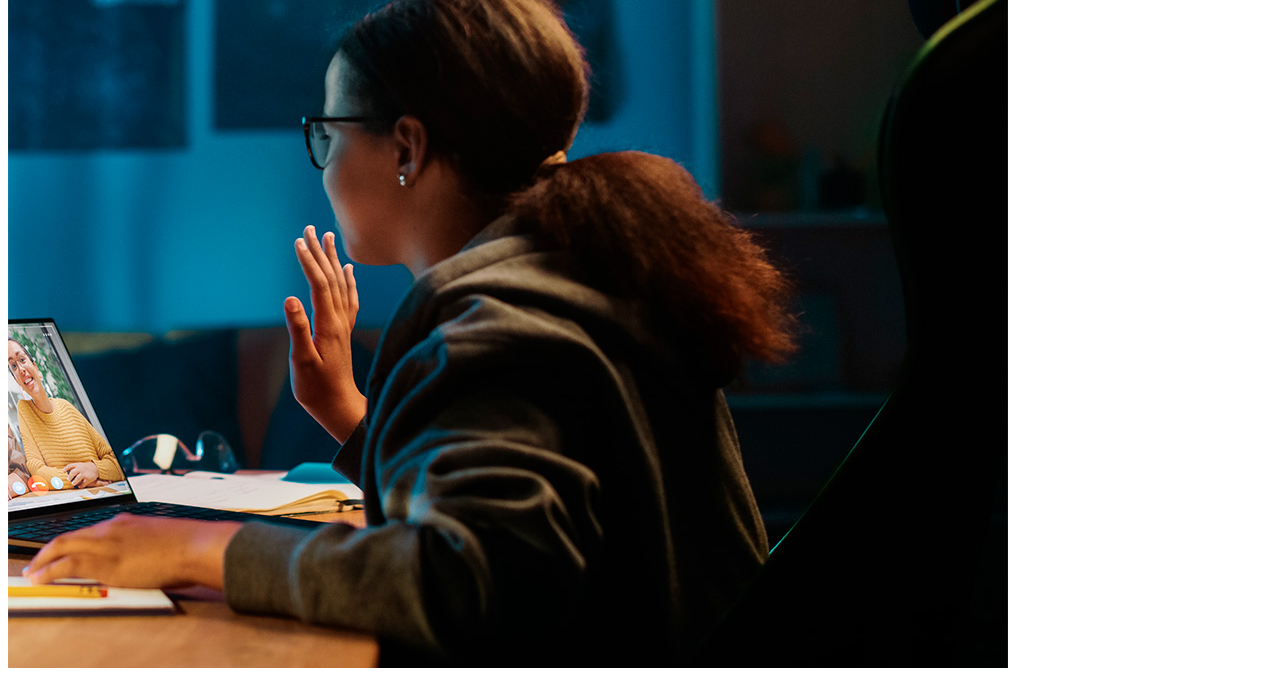
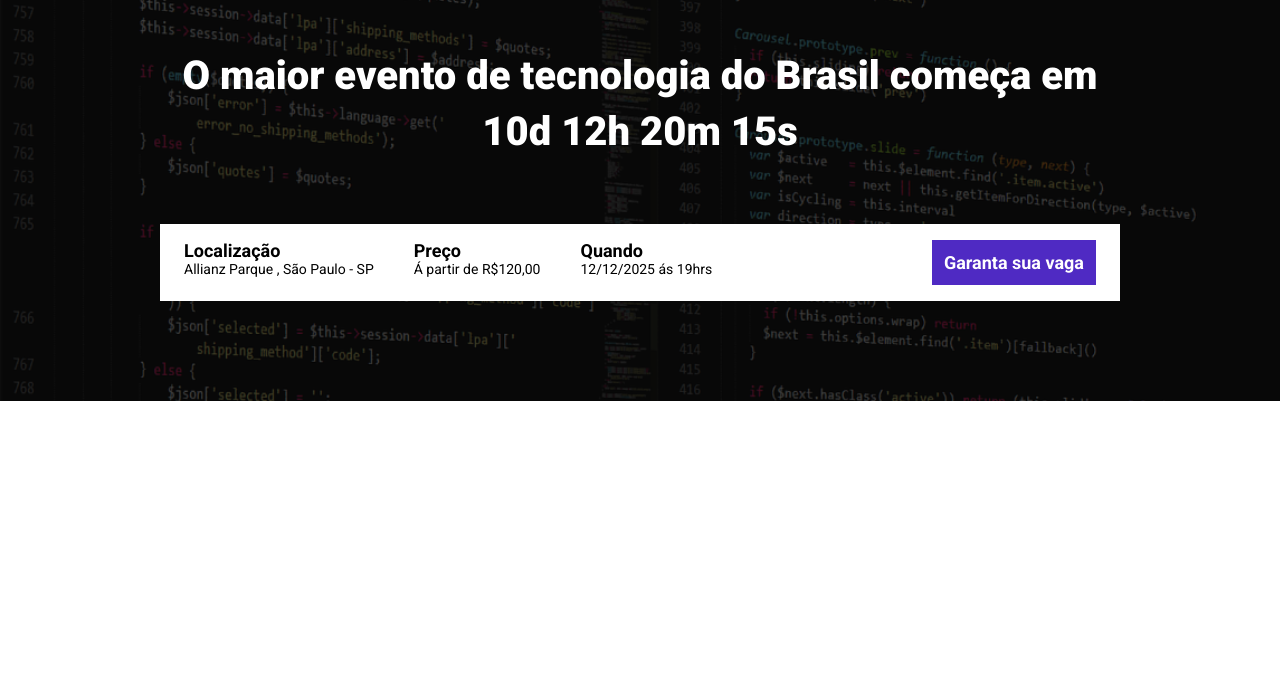
Before and after one commit to MatheusChaagas95/Ebac-tech-talks, a website built with Parcel: page src/index.html in a window 1280 px wide. Shown: the part 160-840 px from the top of the page. After the commit the page ends 800 px from the top, so only its background shows below. Built offline with nearby package versions, Linux system fonts and the light colour scheme.

Commit message:
Criando o hero e os botões

```diff
--- a/src/index.html
+++ b/src/index.html
@@ -4,11 +4,37 @@
     <meta charset="UTF-8" />
     <meta name="viewport" content="width=device-width, initial-scale=1.0" />
     <title>EBAC Talks</title>
+    <link rel="preconnect" href="https://fonts.googleapis.com">
+    <link rel="preconnect" href="https://fonts.gstatic.com" crossorigin>
+    <link href="https://fonts.googleapis.com/css2?family=Roboto:wght@400;700;900&display=swap" rel="stylesheet">
     <link rel="stylesheet" href="styles/main.scss"/>
 </head>
 <body>
-    <h1>Bem-vindo ao EBAC Talks!</h1>
-    <img src="./images/backend.png" alt="">
+    <header class="hero">
+        <div class="container">
+            <img class="hero__logo" src="./images/ebac_logo.svg" alt="EBAC">
+            <p class="hero__text">O maior evento de tecnologia do Brasil começa em 10d 12h 20m 15s</p>
+            <div class="infos-bar">
+                <ul class="infos-bar__infos">
+                    <li class="infos-bar__infos__item">
+                        <b>Localização</b>
+                        Allianz Parque , São Paulo - SP
+                    </li>
+                    <li class="infos-bar__infos__item">
+                        <b>Preço</b>
+                        Á partir de R$120,00
+                    </li>
+                    <li class="infos-bar__infos__item">
+                        <b>Quando</b>
+                        12/12/2025 ás 19hrs
+                    </li>
+                </ul>
+                <a href="#" class="button button--primary">
+                    Garanta sua vaga
+                </a>
+            </div>
+        </div>
+    </header>
     <script src="scripts/main.js"></script>
 </body>
 </html>
--- /dev/null
+++ b/src/styles/_hero.scss
@@ -0,0 +1,52 @@
+.hero {
+    padding-top: 64px;
+    padding-bottom: 100px;
+    background-image: url(../images/fundo.png);
+    background-repeat: no-repeat;
+    background-size: cover;
+    position:relative;
+
+    .container {
+        position: relative;
+    }
+
+    &::before {
+        position: absolute;
+        top: 0;
+        left: 0;
+        width: 100%;
+        height: 100%;
+        background-color: #000;
+        content: '';
+        opacity: .7;
+    }
+
+    &__text {
+        margin-top: 64px;
+        margin-bottom: 64px;
+        font-size: 40px;
+        line-height: 56px;
+        font-weight: 800;
+        text-align: center;
+    }
+
+    &__logo {
+        margin: 0 auto;
+        height: 80px;
+        display: block;
+    }
+
+    @media (max-width: 640px) {
+        padding: 40px 0;
+
+        &__logo {
+            height: 24px;
+        }
+
+        &__text {
+            font-size: 22px;
+            line-height: 24px;
+            margin: 24px 0;
+        }
+    }
+}
--- /dev/null
+++ b/src/styles/components/_buttons.scss
@@ -0,0 +1,23 @@
+.button {
+    padding: 12px;
+    font-size: 18px;
+    font-weight: bold;
+    text-decoration: none;
+    text-align: center;
+    white-space: nowrap;
+
+    &--primary {
+        color: #fff;
+        background-color: #4f2ac3;
+    }
+
+    @media (max-width: 640px) {
+        display: block;
+        width: 100%;
+    }
+
+    @media (max-width: 1024px) {
+        display: flex;
+        align-items: center;
+    }
+}
--- /dev/null
+++ b/src/styles/components/_infos-bar.scss
@@ -0,0 +1,40 @@
+.infos-bar {
+    padding: 16px 24px;
+    background-color: #fff;
+    display: flex;
+    justify-content: space-between;
+
+    &__infos {
+        display: flex;
+        gap: 40px;
+
+        &__item {
+            font-size: 14px;
+            color: #000;
+
+            b {
+                color: #000;
+                font-size: 18px;
+                display: block;
+            }
+        }
+    }
+
+    @media (max-width: 640px) {
+        display: block;
+
+        &__infos {
+            display: block;
+        }
+
+        &__item {
+            margin-bottom: 24px;
+        }
+    }
+
+    @media (max-width: 1024px) {
+        &__infos {
+            gap: 16px;
+        }
+    }
+}
--- a/src/styles/main.scss
+++ b/src/styles/main.scss
@@ -0,0 +1,26 @@
+@use 'hero';
+@use 'components/infos-bar';
+@use 'components/buttons';
+
+*{
+    margin: 0;
+    padding: 0;
+    box-sizing: border-box;
+    font-family:Roboto, sans-serif;
+    color: #fff;
+    list-style: none;
+}
+
+.container {
+    max-width: 960px;
+    width: 100%;
+    margin: 0 auto;
+
+    @media (max-width:640px) {
+        width: 100%;
+    }
+
+    @media (max-width:1024px) {
+        width: 90%;
+    }
+}
```
